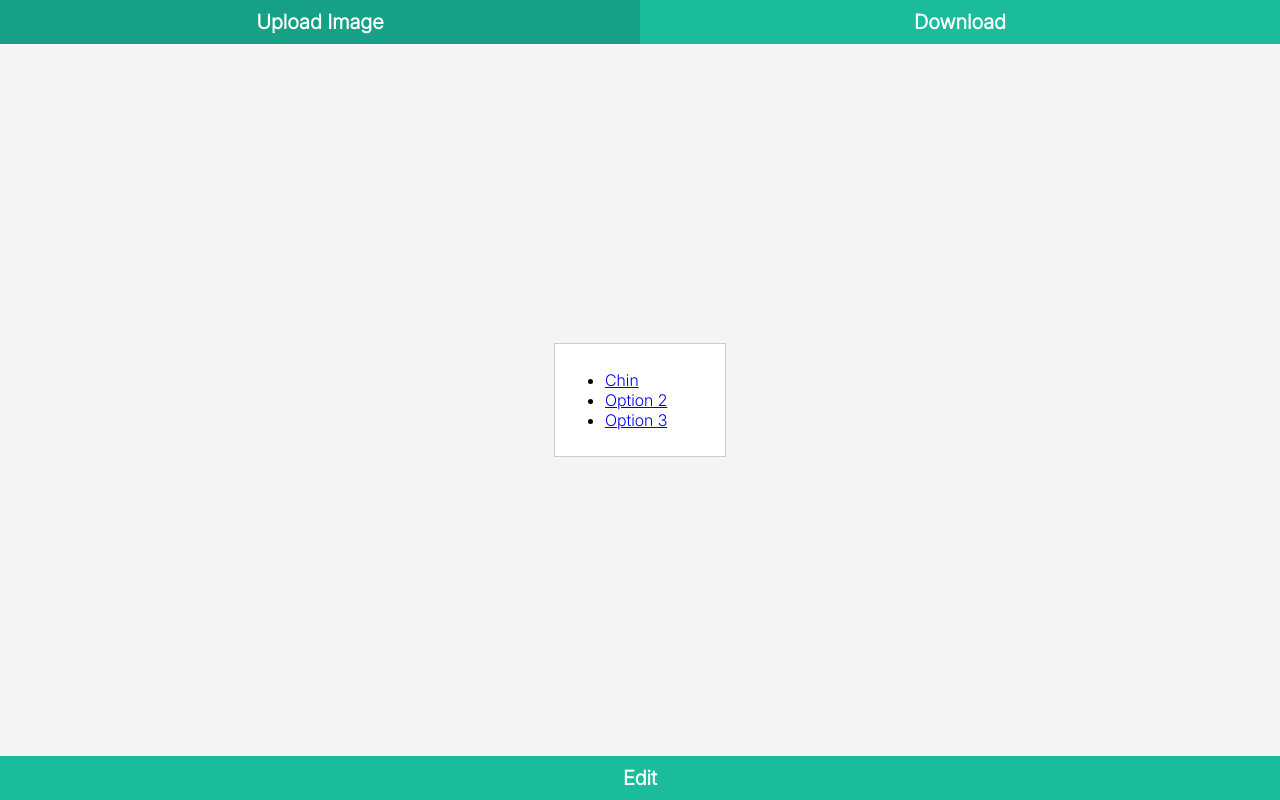
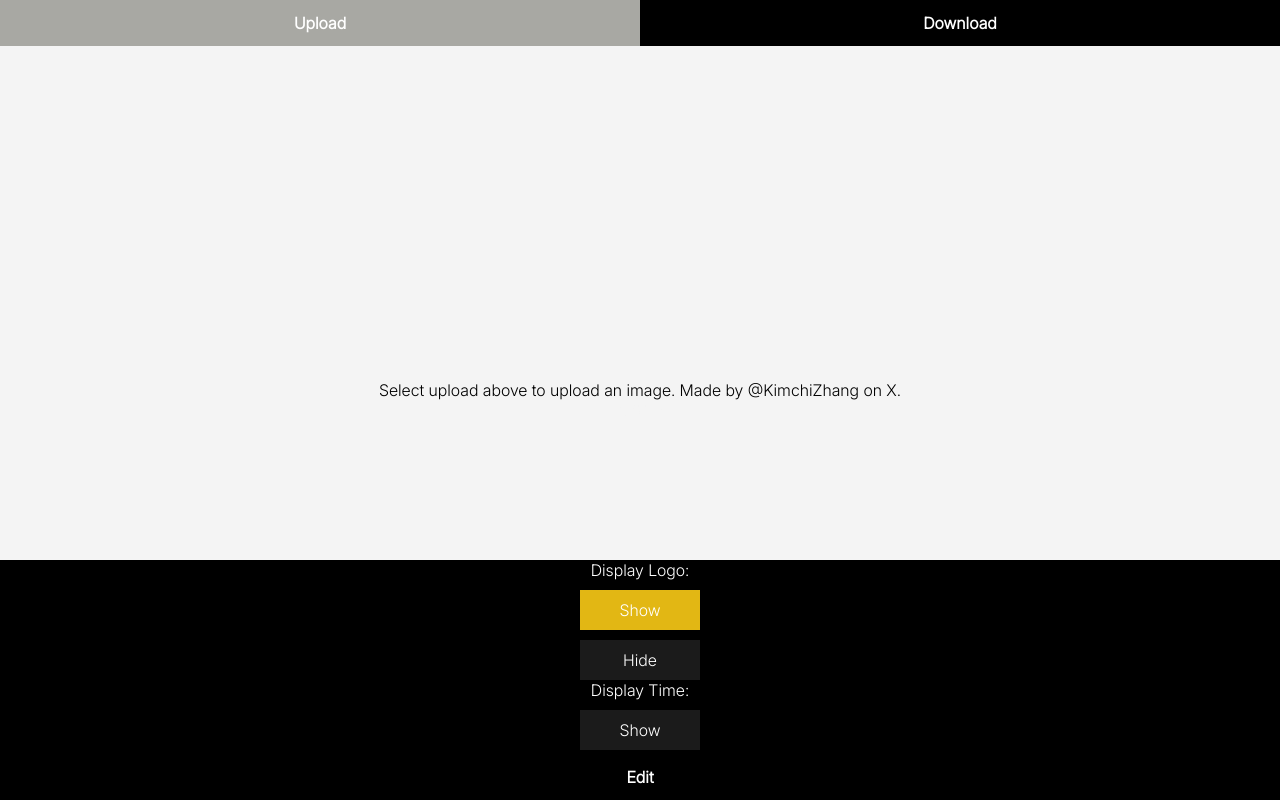
Before and after one commit to kimchizhang/kimchizhang.github.io, a plain HTML site: page index.html in a window 1280 px wide. Both pictures are taken after a click on the label "Edit". Drawn offline with Linux system fonts and the light colour scheme.

Commit message:
Update index.html

```diff
--- a/index.html
+++ b/index.html
@@ -15,6 +15,7 @@
       background-color: #f4f4f4;
       font-family: 'inter';
       padding: 0 1rem;
+      color: white;
     }
     header, footer {
       position: fixed;
@@ -26,8 +27,6 @@
       overflow: hidden;
       text-align: center;
     }
-    header {top: 0;}
-    footer {bottom: 0;}
     #display_image {
       background-position: center;
       background-size: contain;
@@ -41,18 +40,23 @@
     }
     .file-label, .download-label, .edit-label {
       display: inline-block;
-      padding: 10px 0;
-      background: #1abc9c;
+      padding: 0.8rem 0;
+      /* background: #1abc9c; */
+      background: black;
       color: #ffffff;
       border-radius: 0;
       cursor: pointer;
       font-weight: bold;
       transition: background 0.3s, color 0.3s;
       width: 50vw;
-      font-size: 20px;
+      font-size: 1rem;
+    }
+    .edit-label {
+      width: 100vw;
     }
     .file-label:hover, .download-label:hover, .edit-label:hover {
-      background: #16a085;
+      /* background: #16a085; */
+      background: #a8a8a3;
       color: white;
     }
     .container {
@@ -65,16 +69,62 @@
     }
     .hidden-text {
       font-family: "sfpro";
-      font-size: 0; /* Invisible, but forces the font to load */
+      font-size: 0; /* Invisible but forces the font to load */
       opacity: 0;
     }
     .menu {
+      background-color: black;
       display: none; /* Hide the menu by default */
       position: absolute;
-      background-color: white;
-      border: 1px solid #ccc;
-      padding: 10px;
-      width: 150px;
+      width: 100vw;
+      height: 30vh;
+      justify-content: center;
+      align-items: center;
+      bottom: 0;
+    }
+    .box {
+      display: flex;
+      flex-direction: column; /* Stack buttons vertically */
+      align-items: center;
+      gap: 10px; /* Add spacing between buttons */
+      padding: 0 10px;
+    }
+    .box label {
+      width: 120px;
+      height: 40px;
+      background: #1b1b1b;
+      color: white;
+      font-size: 16px;
+      display: flex;
+      justify-content: center;
+      align-items: center;
+      cursor: pointer;
+      transition: background 0.3s ease, color 0.3s ease;
+    }
+    #option-1:checked ~ .option-1,
+    #option-2:checked ~ .option-2,
+    #option-3:checked ~ .option-3,
+    #option-4:checked ~ .option-4 {
+      background: #e2b714;
+      color: white;
+    }
+    .menu .box label:hover {
+      background: #a8a8a3;
+      color: black;
+    }
+    /* Hide original radio buttons */
+    .menu .box input[type="radio"] {
+      display: none;
+    }
+    .instructionTxt {
+      position: absolute;
+      display: table-cell;
+      vertical-align: middle;
+      color: black;
+      text-align: center;
+    }
+    .instructionRow2 {
+      color: #f4f4f4;
     }
     #edit:checked + .menu {
       display: block; /* Show the menu when the checkbox is checked */
@@ -95,25 +145,50 @@
   </style>
 </head>
 <body>
-  <header class="header">
-    <label for="image_input" class="file-label">Upload Image</label>
+  <audio id="xyz" src="others/okapeople.mp3" preload="auto"></audio>
+  <div class="container">
+    <canvas id="display_image" role="button" aria-label="AA"></canvas>
+  </div>
+  <div class="instructionTxt">
+    <div>
+      Select upload above to upload an image. Made by @KimchiZhang on X.
+    </div>
+    <div class="instructionRow2">YJSNPI</div>
+  </div>
+  <span class="hidden-text"></span>
+  <div class="menu">
+    <div class="box">
+      Display Logo:
+      <input type="radio" name="displayLogo" id="option-1" checked>
+      <input type="radio" name="displayLogo" id="option-2">
+
+      <label for="option-1" class="option-1">
+        <div class="text">Show</div>
+      </label>
+      <label for="option-2" class="option-2">
+        <div class="text">Hide</div>
+      </label>
+    </div>
+    <div class="box">
+      Display Time:
+      <input type="radio" name="displayTime" id="option-3">
+      <input type="radio" name="displayTime" id="option-4" checked>
+
+      <label for="option-3" class="option-3" checked>
+        <div class="text">Show</div>
+      </label>
+      <label for="option-4" class="option-4">
+        <div class="text">Hide</div>
+      </label>
+    </div>
+  </div>
+  <header class="header" style="top: 0;">
+    <label for="image_input" class="file-label">Upload</label>
     <input type="file" id="image_input" accept="image/png, image/jpg" style="display: none;">
     <label for="download" class="download-label">Download</label>
     <input id="download" style="display: none;">
   </header>
-  <audio id="xyz" src="others/okapeople.mp3" preload="auto"></audio>
-  <div class="container">
-    <canvas id="display_image" role="button" aria-label="AA"></canvas>
-  </div>
-  <span class="hidden-text"></span>
-  <div class="menu">
-    <ul>
-      <li><a href="#">Chin</a></li>
-      <li><a href="#">Option 2</a></li>
-      <li><a href="#">Option 3</a></li>
-    </ul>
-  </div>
-  <footer>
+  <footer id="footer" style="bottom: 0;">
     <label for="edit" class="edit-label">Edit</label>
     <input id="edit" type="checkbox" style="display: none;">
     aaaa
```
